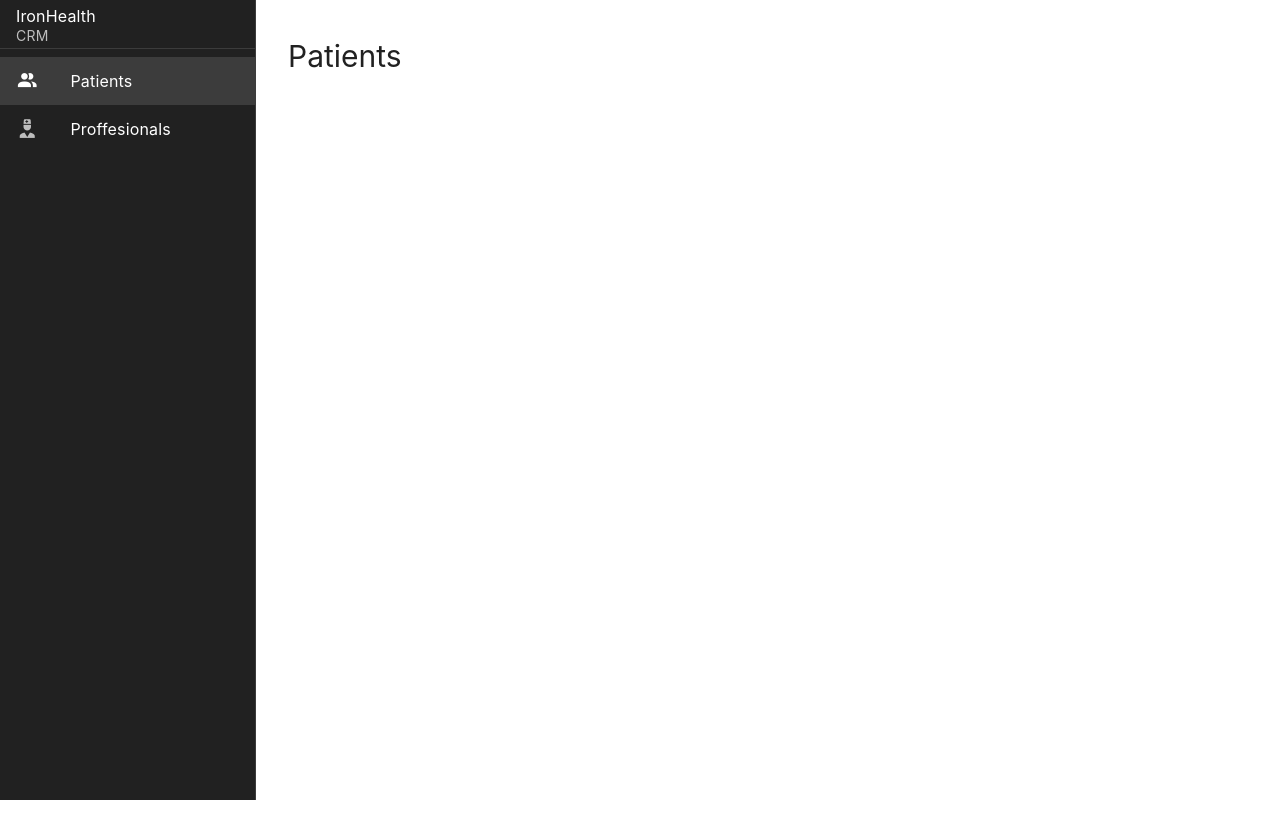
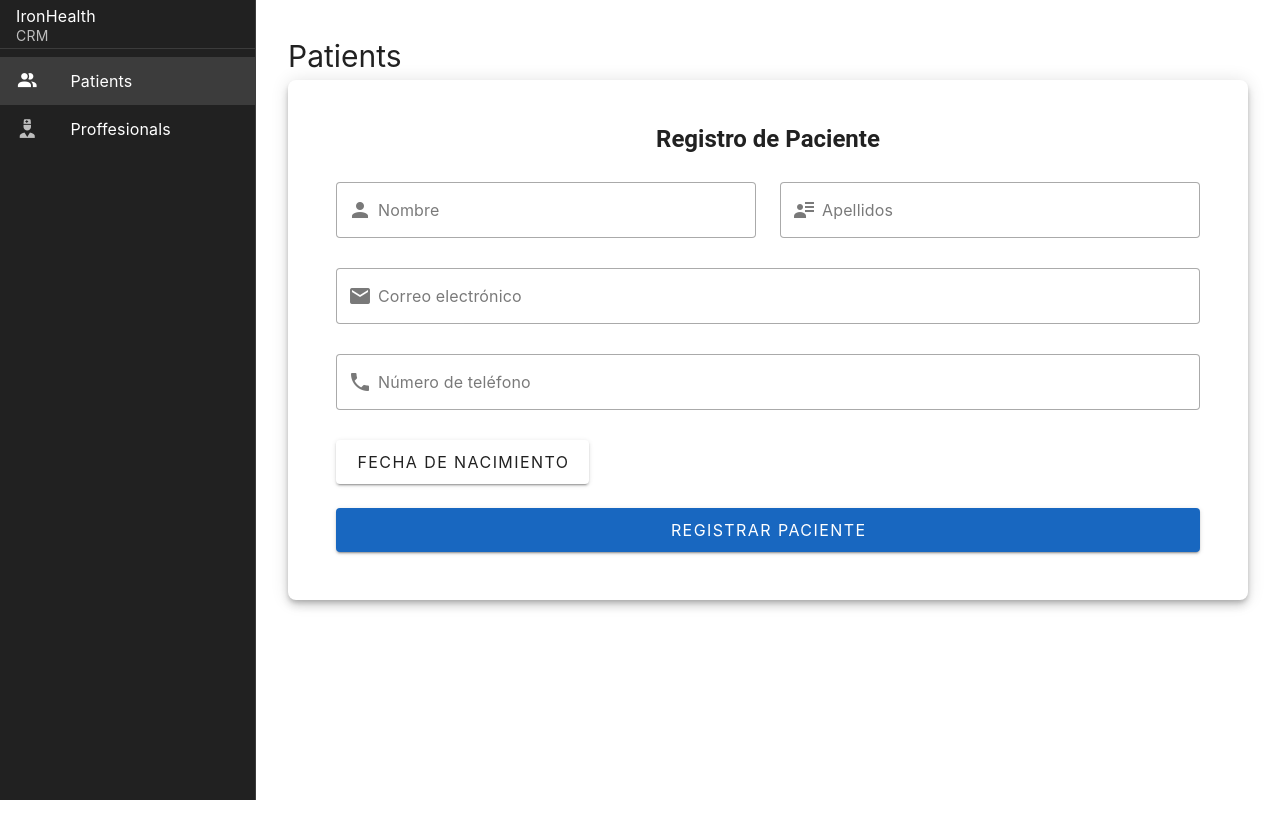
Before and after one commit to IronHack-2025/front-ironhealth, a Vue app: page /patients in a window 1280 px wide. Shown: the top 838 px of the page. Built offline with nearby package versions, Linux system fonts and the light colour scheme.

Commit message:
form works, message not yet

```diff
--- /dev/null
+++ b/src/components/AddPatient.vue
@@ -0,0 +1,100 @@
+<template>
+    <v-card class="pa-8" elevation="6" rounded="lg">
+        <v-card-title class="text-h5 font-weight-bold text-center mb-4">
+            Registro de Paciente
+        </v-card-title>
+        <v-card-text>
+            <v-form ref="formRef" v-model="isValid" lazy-validation>
+                <v-row>
+                    <v-col cols="12" md="6">
+                        <v-text-field v-model="form.firstName" label="Nombre" prepend-inner-icon="mdi-account"
+                            :rules="[rules.required]" variant="outlined" />
+                    </v-col>
+                    <v-col cols="12" md="6">
+                        <v-text-field v-model="form.lastName" label="Apellidos" prepend-inner-icon="mdi-account-details"
+                            :rules="[rules.required]" variant="outlined" />
+                    </v-col>
+                </v-row>
+                <v-text-field v-model="form.email" label="Correo electrónico" prepend-inner-icon="mdi-email"
+                    :rules="[rules.required, rules.email]" variant="outlined" class="mt-2" />
+
+                <v-text-field v-model="form.phone" label="Número de teléfono" prepend-inner-icon="mdi-phone"
+                    :rules="[rules.required, rules.phone]" variant="outlined" class="mt-2" />
+
+                <v-btn color="dark" class="mt-2" size="large" @click="dateActive = !dateActive" cursor="pointer">Fecha
+                    de nacimiento</v-btn>
+
+                <v-date-picker v-if="dateActive" v-model="form.birthDate" label="Fecha de nacimiento"
+                    prepend-inner-icon="mdi-calendar-account-outline" :rules="[rules.required]" variant="outlined"
+                    class="mt-2"></v-date-picker>
+
+                <v-btn block color="primary" class="mt-6" size="large" @click="newPatient" cursor="pointer">
+                    Registrar Paciente
+                </v-btn>
+            </v-form>
+
+            <p v-if="message" class="mt-4">{{ message }}</p>
+
+
+        </v-card-text>
+    </v-card>
+</template>
+
+<script setup>
+
+import { ref } from "vue";
+
+const formRef = ref(null)
+const isValid = ref(false)
+const dateActive = ref(false)
+const message = ref("")
+
+const rules = {
+    required: value => !!value || 'Este campo es obligatorio',
+    email: value => {
+        if (!value) return 'Este campo es obligatorio';
+        // Validación simple de email
+        const pattern = /^[^\s@]+@[^\s@]+\.[^\s@]+$/;
+        return pattern.test(value) || 'Correo electrónico inválido';
+    },
+    phone: value => {
+        if (!value) return 'Este campo es obligatorio';
+        const pattern = /^\+?\d{7,15}$/;
+        return pattern.test(value) || 'Número de teléfono inválido'
+    }
+};
+
+const form = ref({
+    firstName: '',
+    lastName: '',
+    email: '',
+    phone: '',
+    birthDate: ''
+});
+
+const newPatient = async () => {
+    // const valid = await formRef.value.validate();
+    // console.log("¿Formulario válido?", valid);
+    try {
+        const res = await fetch("http://localhost:3000/api/patients", {
+            method: "POST",
+            headers: { "Content-Type": "application/json" },
+            body: JSON.stringify(form.value),
+        });
+        const data = await res.json();
+        message.value = data.message || data.error;
+
+
+    } catch (err) {
+        message.value = "❌ Error al conectar con el servidor";
+
+    }
+
+    setTimeout(() => { alert.value.show = false; }, 3000);
+
+};
+
+
+</script>
+
+<style scoped></style>
--- a/src/views/Patients.vue
+++ b/src/views/Patients.vue
@@ -1,5 +1,13 @@
+<script setup>
+import AddPatient from '@/components/AddPatient.vue';
+
+
+</script>
+
 <template>
   <div>
     <h1>Patients</h1>
+    <AddPatient />
   </div>
+
 </template>
```
